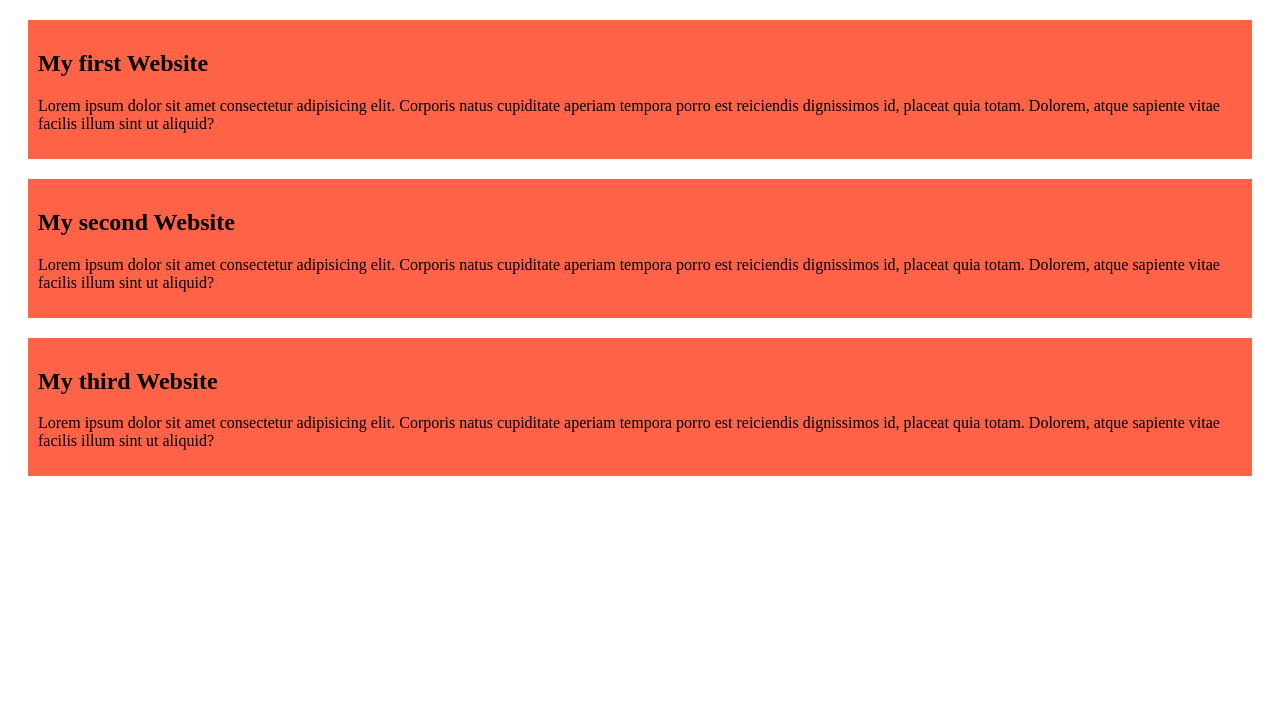
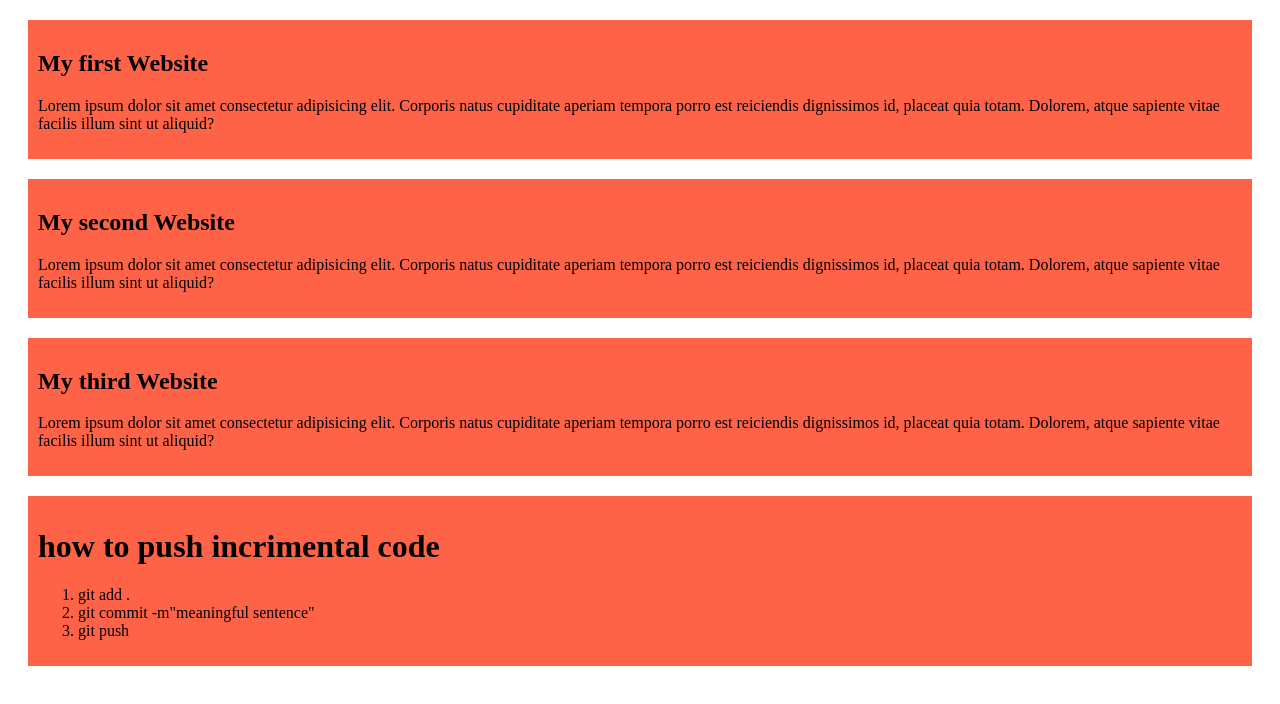
Before and after one commit to MuqtadirChowdhury/my-first-github-report, a plain HTML site: page index.html in a window 1280 px wide. Drawn offline with Linux system fonts and the light colour scheme.

Commit message:
added list

```diff
--- a/index.html
+++ b/index.html
@@ -22,6 +22,14 @@
       <p>  Lorem ipsum dolor sit amet consectetur adipisicing elit. Corporis natus cupiditate aperiam tempora porro est reiciendis dignissimos id, placeat quia totam. Dolorem, atque sapiente vitae facilis illum sint ut aliquid? </p>
 
     </div>
+    <div>
+        <h1> how to push incrimental code</h1>
+        <ol>
+            <li>git add . </li>
+            <li>git commit -m"meaningful sentence"</li>
+            <li>git push</li>
+        </ol>
+    </div>
 
 </body>
 </html>
```
